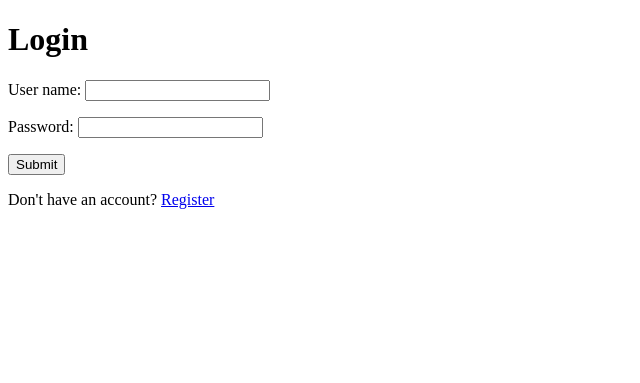
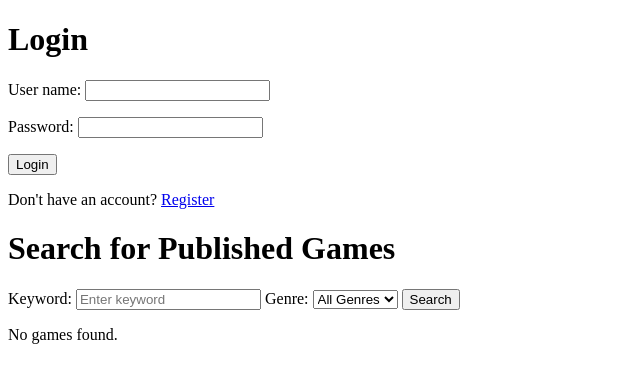
Before and after one commit to MahradHosseini/VideoGamePlatform, a Flask app: page / in a window 1280 px wide. Shown: the top 383 px of the page, without its empty margins (0-640 px from the left). Run offline with Flask 3, Linux system fonts and the light colour scheme.

Commit message:
Search Done

```diff
--- a/Main.py
+++ b/Main.py
@@ -1,5 +1,3 @@
-import traceback
-
 from flask import *
 import sqlite3
 import re
@@ -7,9 +5,11 @@
 app = Flask(__name__)
 app.secret_key = "123"
 
+
 @app.route("/registration")
 def showRegistration():
     return render_template("registration.html")
+
 
 @app.route("/applyregistration", methods=["POST"])
 def applyregistration():
@@ -22,7 +22,7 @@
         isadmin = bool(re.search(r"\w+@game\.metu\.edu\.tr", emailaddress))
         # check password
 
-        conn = sqlite3.connect("PlatformDB")
+        conn = sqlite3.connect("PlatformDB.db")
         c = conn.cursor()
         c.execute("SELECT * FROM User WHERE username=?", (username,))
         row = c.fetchone()
@@ -37,13 +37,18 @@
     except:
         return render_template("registration.html", msg="Error")
 
+
 @app.route("/")
 @app.route("/homepage")
 def homePage():
     print(session)
+
     if "username" in session:
         is_admin = session.get("isAdmin", False)
-        return render_template("homepage.html", username=session["username"], isAdmin=is_admin)
+        return render_template(
+            "homepage.html",
+            username=session["username"],
+            isAdmin=is_admin)
     else:
         return render_template("homepage.html")
 
@@ -53,7 +58,7 @@
     username = request.form["username"]
     pwd = request.form["pwd"]
 
-    conn = sqlite3.connect("PlatformDB")
+    conn = sqlite3.connect("PlatformDB.db")
     c = conn.cursor()
     c.execute("SELECT * FROM User WHERE username=? AND password=?", (username, pwd))
     row = c.fetchone()
@@ -75,7 +80,7 @@
 def publishedGames():
     try:
         # Establish connection with the database
-        conn = sqlite3.connect("PlatformDB")
+        conn = sqlite3.connect("PlatformDB.db")
         c = conn.cursor()
 
         # Fetching all the genres to display then in checkboxs
@@ -86,17 +91,17 @@
         session["genres"] = [row[1] for row in rows]
 
         conn.close()
-        return render_template("publishGames.html", genres = session["genres"])
+        return render_template("publishGames.html", genres=session["genres"])
 
     except Exception as e:
-        return render_template("publishGames.html", msg = "Error", genres = session["genres"])
+        return render_template("publishGames.html", msg="Error", genres=session["genres"])
 
 
 @app.post("/createGame")
 def createGame():
     try:
         # Establish Connection with the database
-        conn = sqlite3.connect("PlatformDB")
+        conn = sqlite3.connect("PlatformDB.db")
         c = conn.cursor()
 
         # Taking the input from Form
@@ -109,8 +114,9 @@
         genresString = ','.join(selectedGenres)
 
         # Adding the game to Game table
-        c.execute("INSERT INTO Game(title, price, description, isFullReleased, publishedBy) VALUES(?,?,?,?,?) RETURNING gameID, title"
-                  , (title, price, description, fullRelease, session["username"]))
+        c.execute(
+            "INSERT INTO Game(title, price, description, isFullReleased, publishedBy) VALUES(?,?,?,?,?) RETURNING gameID, title"
+            , (title, price, description, fullRelease, session["username"]))
 
         # Retrieving the last entered game to get its ID
         game = c.fetchone()
@@ -124,19 +130,20 @@
         # Making the relationship between genre and game
         for genre in genreRows:
             if genre[1] in selectedGenres:
-                c.execute("INSERT INTO gameGenre(gameID,genreID) VALUES (?,?)", (gameID,genre[0]))
+                c.execute("INSERT INTO gameGenre(gameID,genreID) VALUES (?,?)", (gameID, genre[0]))
 
         conn.commit()
         conn.close()
 
         msg = "Game was added successfully!"
-        return render_template("publishGames.html",msg = msg, genres = session["genres"])
+        return render_template("publishGames.html", msg=msg, genres=session["genres"])
 
     except Exception as e:
         msg = "An Error Occurred!"
-        return render_template("publishGames.html", genres = session["genres"], msg=msg)
+        return render_template("publishGames.html", genres=session["genres"], msg=msg)
 
-@app.route("/manageGenres", methods = ["GET", "POST"])
+
+@app.route("/manageGenres", methods=["GET", "POST"])
 def manageGenres():
     username = session.get("username", None)
     isAdmin = session.get("isAdmin", False)
@@ -149,6 +156,7 @@
 
     conn.close()
     return render_template("manageGenres.html", username=username, genres=genreList, isAdmin=isAdmin)
+
 
 @app.route("/addGenre", methods=["POST"])
 def addGenre():
@@ -165,6 +173,7 @@
     conn.close()
     return redirect(url_for("manageGenres"))
 
+
 @app.route("/deleteGenre", methods=["POST"])
 def deleteGenre():
     if 'username' not in session or not session.get("isAdmin", False):
@@ -178,6 +187,7 @@
     conn.close()
 
     return redirect(url_for("manageGenres"))
+
 
 @app.route("/myProfile", methods=["GET", "POST"])
 def myProfile():
@@ -193,6 +203,7 @@
 
     conn.close()
     return render_template("myProfile.html", username=username, name=name, email=email)
+
 
 @app.route("/changePassword", methods=["POST"])
 def changePassword():
@@ -211,13 +222,74 @@
         print(e)
         return redirect(url_for("myProfile" + "?status=failure"))
 
-@app.route("/search", methods=["GET", "POST"])
-def search():
-    pass
 
 @app.route("/querySearch", methods=["POST"])
 def querySearch():
+    conn = sqlite3.connect("PlatformDB.db")
+    c = conn.cursor()
+
+    c.execute("SELECT name FROM Genre")
+    genres = [row[0] for row in c.fetchall()]
+
+    results = None
+    selectedGenre = "All Genres"
+
+    if request.method == "POST":
+        keyword = request.form.get("keyword", "").strip()
+        selectedGenre = request.form.get("genre", "All Genres")
+
+        query = """
+        SELECT g.title, g.description, g.isFullReleased, group_concat(ge.name) AS genres
+        FROM Game g
+        JOIN GameGenre gg ON g.gameID = gg.gameID
+        JOIN Genre ge ON gg.genreID = ge.genreID
+        WHERE (g.title LIKE ? OR g.description LIKE ?)"""
+
+        params = [f"%{keyword}%", f"%{keyword}%"]
+
+        if selectedGenre != "All Genres":
+            query += " AND ge.name = ?"
+            params.append(selectedGenre)
+
+        query += "GROUP BY g.gameID"
+
+        c.execute(query, params)
+        games = c.fetchall()
+
+        if selectedGenre == "All Genres":
+            categorizedResults = {}
+            for genre in genres:
+                categorizedResults[genre] = [
+                    game for game in games if genre in game[3].split(",")
+                ]
+            results = categorizedResults
+        else:
+            results = games
+
+    conn.close()
+
+    if "username" in session:
+        is_admin = session.get("isAdmin", False)
+        return render_template(
+            "homepage.html",
+            username=session["username"],
+            isAdmin=is_admin,
+            genres=genres,
+            results=results,
+            categorizedResults=categorizedResults if selectedGenre == "All Genres" else None,
+            selectedGenre=selectedGenre)
+    else:
+        return render_template(
+            "homepage.html",
+            genres=genres,
+            results=results,
+            categorizedResults=categorizedResults if selectedGenre == "All Genres" else None,
+            selectedGenre=selectedGenre)
+
+@app.route("/viewGameDetails", methods=["GET"])
+def viewGameDetails():
     pass
+
 
 if __name__ == "__main__":
     app.run(debug=True)
--- a/templates/homepage.html
+++ b/templates/homepage.html
@@ -2,6 +2,7 @@
 <html lang="en">
 <head>
     <meta charset="UTF-8">
+    <meta name="viewport" content="width=device-width, initial-scale=1.0">
     <title>Home Page</title>
 </head>
 <body>
@@ -9,15 +10,14 @@
     <!-- If user is not logged in, show login form -->
     <form method="POST" action="/login">
         <h1>Login</h1>
-        <p>User name: <input type="text" name="username"/></p>
-        <p>Password: <input type="password" name="pwd"/></p>  <!-- Change to password input for security -->
-        <input type="submit"/>
+        <p>User name: <input type="text" name="username" required /></p>
+        <p>Password: <input type="password" name="pwd" required /></p>
+        <input type="submit" value="Login" />
     </form>
     <p>Don't have an account? <a href="/registration">Register</a></p>
 {% else %}
     <!-- If user is logged in -->
     {% if isAdmin %}
-        <!-- Admin menu -->
         <p>
             <a href="/homepage">Home Page</a> |
             <a href="/manageGenres">Manage Genres</a> |
@@ -25,7 +25,6 @@
             <a href="/logout">Logout</a>
         </p>
     {% else %}
-        <!-- Regular user menu -->
         <p>
             <a href="/homepage">Home Page</a> |
             <a href="/publishGames">Published Games</a> |
@@ -34,8 +33,79 @@
         </p>
     {% endif %}
 {% endif %}
-{% if msg %}
-<p>{{msg}}</p>
+
+<!-- Search functionality -->
+<h1>Search for Published Games</h1>
+<form method="POST" action="{{ url_for('querySearch') }}">
+    <label for="keyword">Keyword:</label>
+    <input type="text" name="keyword" id="keyword" placeholder="Enter keyword" />
+    <label for="genre">Genre:</label>
+    <select name="genre" id="genre">
+        <option value="All Genres">All Genres</option>
+        {% for genre in genres %}
+        <option value="{{ genre }}">{{ genre }}</option>
+        {% endfor %}
+    </select>
+    <button type="submit">Search</button>
+</form>
+
+{% if results %}
+    {% if selectedGenre == 'All Genres' %}
+        {% for genre, games in categorizedResults.items() %}
+        <h2>{{ genre }}</h2>
+        {% if games %}
+        <table border="1">
+            <thead>
+                <tr>
+                    <th>Title</th>
+                    <th>Description</th>
+                    <th>Genre</th>
+                    <th>Action</th>
+                </tr>
+            </thead>
+            <tbody>
+                {% for game in games %}
+                <tr>
+                    <td>{{ game[0] }}</td> <!-- Title -->
+                    <td>{{ game[1] }}</td> <!-- Description -->
+                    <td>{{ game[3] }}</td> <!-- Genre -->
+                    <td><a href="{{ url_for('viewGameDetails', game_id=game[0]) }}">See More</a></td>
+                </tr>
+                {% endfor %}
+            </tbody>
+        </table>
+        {% else %}
+        <p>No games found in this genre.</p>
+        {% endif %}
+        {% endfor %}
+    {% else %}
+        {% if results %}
+        <table border="1">
+            <thead>
+                <tr>
+                    <th>Title</th>
+                    <th>Description</th>
+                    <th>Genre</th>
+                    <th>Action</th>
+                </tr>
+            </thead>
+            <tbody>
+                {% for game in results %}
+                <tr>
+                    <td>{{ game[0] }}</td> <!-- Title -->
+                    <td>{{ game[1] }}</td> <!-- Description -->
+                    <td>{{ game[3] }}</td> <!-- Genre -->
+                    <td><a href="{{ url_for('viewGameDetails', game_id=game[0]) }}">See More</a></td>
+                </tr>
+                {% endfor %}
+            </tbody>
+        </table>
+        {% else %}
+        <p>No games found.</p>
+        {% endif %}
+    {% endif %}
+{% else %}
+    <p>No games found.</p>
 {% endif %}
 </body>
 </html>
```
Also changed, not shown: templates/search.html (deleted, +0 -68 lines), PlatformDB.db, 1 other file.
